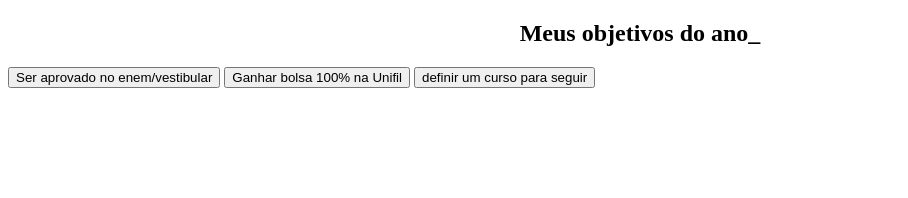
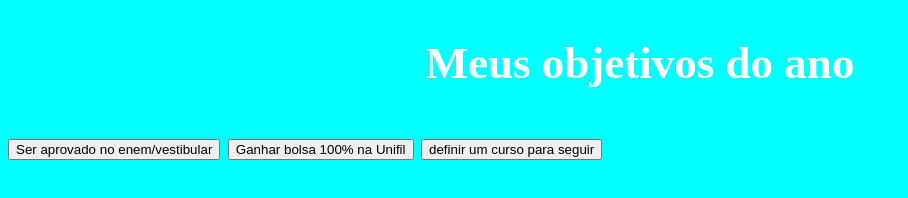
Before and after one commit to alanacardozo/terceiro-nilo, a plain HTML site: page index.html in a window 1280 px wide. Shown: the whole page, without its empty margins (0-908 px from the left). Drawn offline with Linux system fonts and the light colour scheme.

Commit message:
Add files via upload

```diff
--- a/index.html
+++ b/index.html
@@ -9,8 +9,9 @@
 
 <body>
     <section class="conteudo-pricipal">
-        <h1 class= "titulo-pricipal"> Meus objetivos do ano_</h1>
-        <div class="botoes">
+        <h1 class= "titulo-pricipal"> Meus objetivos do ano</h1>
+
+    <div class="botoes">
         <button class="botao">Ser aprovado no enem/vestibular</button>
         <button class="botao">Ganhar bolsa 100% na Unifil</button>
         <button class="botao">definir um curso para seguir</button>
--- a/style.css
+++ b/style.css
@@ -1,4 +1,13 @@
+:root{
+
+}
+
 h1{
+    text-align: center;
+    color: white;
+}
 
-    text-align: center;
+body{
+    background-color: aqua;
+    font-size: 30px;
 }
```
